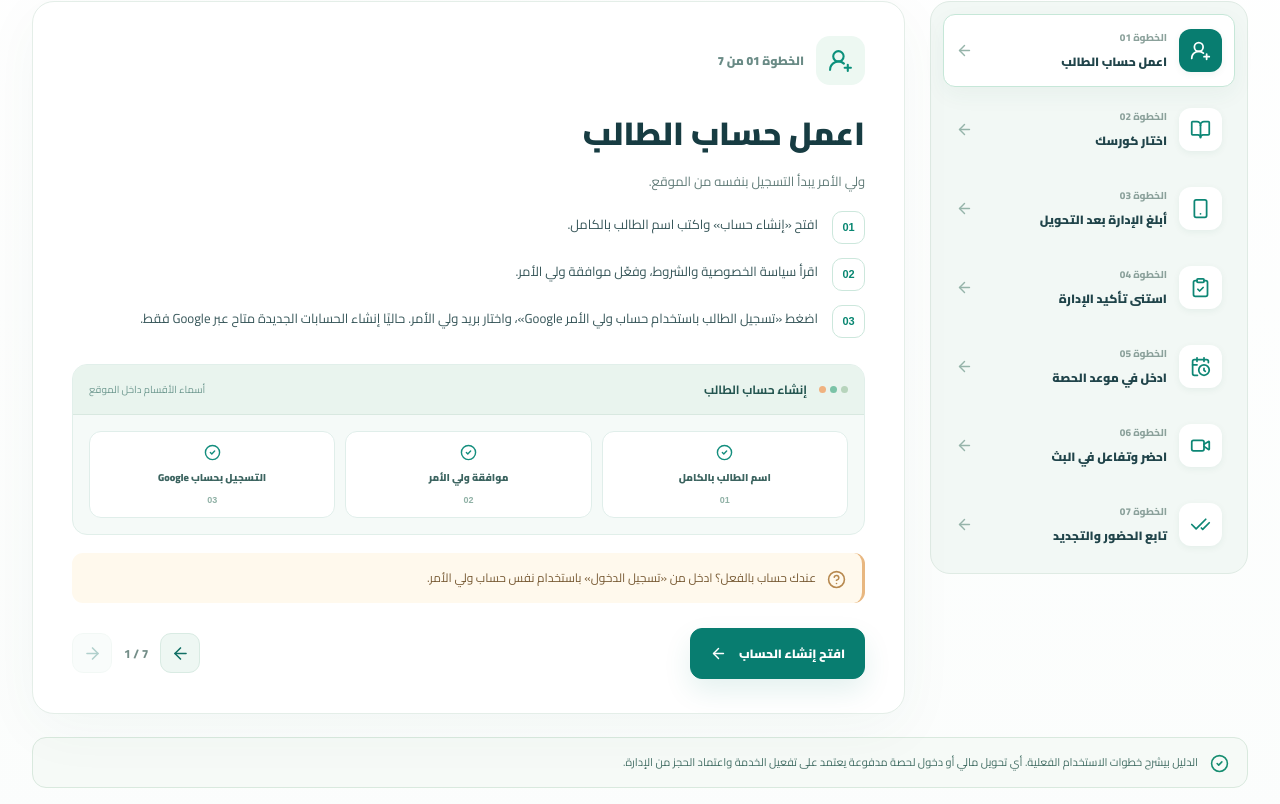
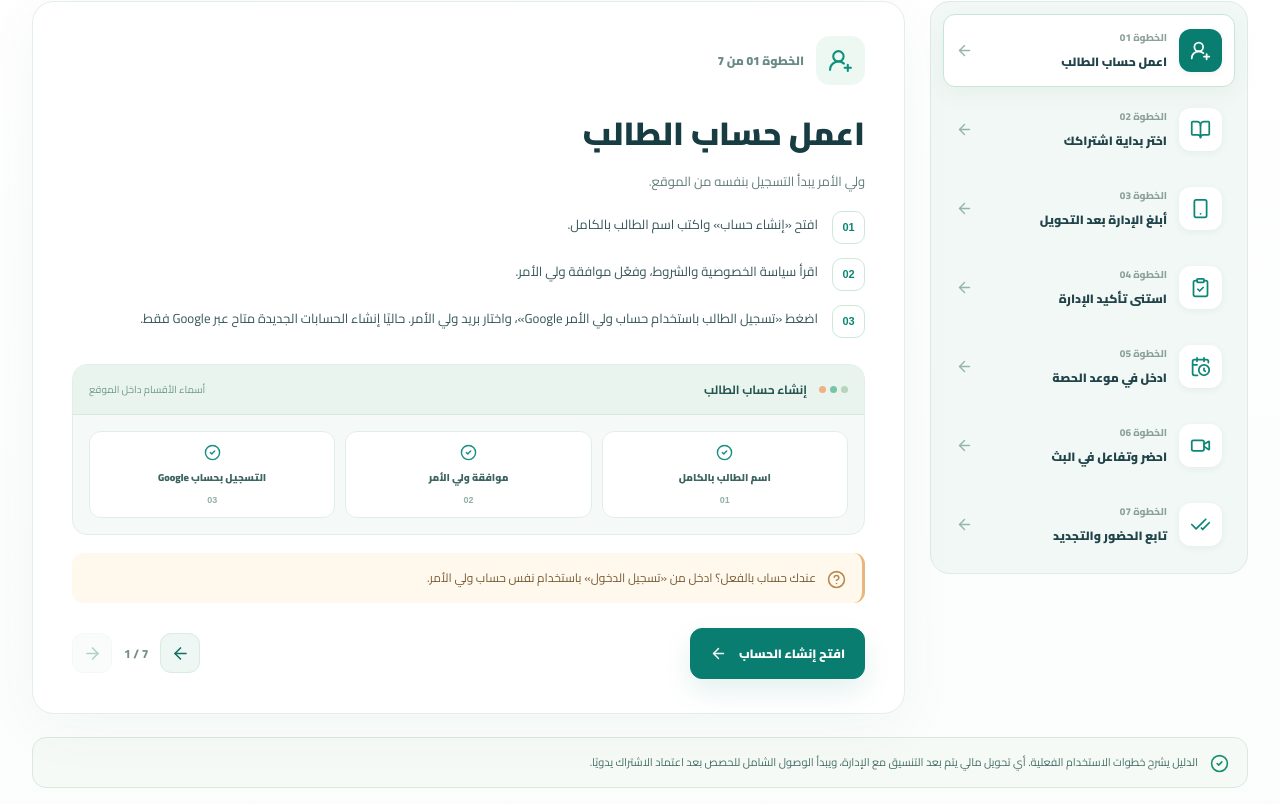
Before and after one commit to sandmand097-coder/mssofia, a React (Vite) app: page /guide in a window 1280 px wide. Shown: the part 916-1720 px from the top of the page. Built offline with nearby package versions, Linux system fonts and the light colour scheme; no server answers.

Commit message:
docs(guide): align onboarding with all-access subscription flow

```diff
--- a/src/pages/GettingStartedGuide.jsx
+++ b/src/pages/GettingStartedGuide.jsx
@@ -21,23 +21,23 @@ const STEPS=[
   to:'/register',action:'افتح إنشاء الحساب'
  },
  {
-  icon:BookOpen,title:'اختار كورسك',short:'الكورسات وتفاصيل الحصص',
-  subtitle:'تعرّف على الدورة قبل إرسال طلب الالتحاق.',
+  icon:BookOpen,title:'اختر بداية اشتراكك',short:'الكورسات وتفاصيل الحصص',
+  subtitle:'تعرّف على الكورسات واختر الدورة التي ستبدأ منها طلب الاشتراك.',
   points:[
-   'افتح «الكورسات» واختار الدورة المناسبة للمرحلة الدراسية.',
+   'افتح «الكورسات» واختر أي دورة مناسبة لبدء طلب الاشتراك.',
    'راجع وصف الدورة والسعر ومدة الحصة، والجدول إذا كانت الإدارة نشرته.',
-   'من تفاصيل الدورة، وأنت مسجل الدخول كطالب، اضغط «طلب الحجز». لو المواعيد لم تُنشر بعد، استفسر عنها قبل الدفع.'
+   'من تفاصيل الدورة، وأنت مسجل الدخول كطالب، اضغط «طلب الحجز». بعد اعتماد أول دفعة مدفوعة يصبح الاشتراك شاملًا لكل الكورسات المنشورة لمدة 30 يومًا.'
   ],
   preview:'تفاصيل الدورة',previewItems:['اسم الدورة والمرحلة','السعر ومدة الحصة','طلب الحجز'],
-  tip:'الحجز في هذه المرحلة طلب قيد مراجعة الإدارة، وليس اشتراكًا مفعلًا.',
+  tip:'الحجز في هذه المرحلة طلب قيد مراجعة الإدارة. التفعيل الشامل يبدأ فقط بعد اعتماد الإدارة للتحويل.',
   to:'/courses',action:'استكشف الكورسات'
  },
  {
   icon:Smartphone,title:'أبلغ الإدارة بعد التحويل',short:'رسالة أو رقم للتواصل',
-  subtitle:'لا يوجد دفع إلكتروني داخل الموقع؛ التنسيق والتحقق مع الإدارة مباشرة.',
+  subtitle:'لا يوجد خصم إلكتروني تلقائي داخل الموقع؛ التنسيق والتحقق مع الإدارة مباشرة.',
   points:[
    'بعد إرسال الحجز، افتح «لوحة الطالب»، ثم قسم «إبلاغ الإدارة».',
-   'نسّق مع الإدارة بشأن المبلغ ووسيلة التحويل الرسمية قبل إرسال أي أموال خارج الموقع.',
+   'نسّق مع الإدارة بشأن وسيلة التحويل الرسمية قبل إرسال أي مبلغ خارج الموقع.',
    'ارجع للوحة الطالب ← «إبلاغ الإدارة»، واترك رقم التواصل بعد التحويل. أو أرسل رسالة على واتساب الرسمي. لا يلزم رفع صورة إيصال.'
   ],
   preview:'إبلاغ الإدارة — لوحة الطالب',previewItems:['رقم الهاتف للتواصل','إرسال البلاغ للمراجعة','القرار عند المديرة فقط'],
@@ -49,18 +49,18 @@ const STEPS=[
   subtitle:'البلاغ أو الرسالة لا يثبتان دفع المبلغ ولا يفعّلان الحصة.',
   points:[
    'من لوحة الطالب افتح «طلباتي» لمتابعة حالة طلب الحجز.',
-   'الإدارة تتأكد بنفسها من وصول المبلغ الصحيح إلى المحفظة، وبعدها تقبل الطلب.',
+   'الإدارة تتأكد بنفسها من وصول التحويل، وبعدها تقبل الطلب وتفعّل الوصول الشامل.',
    'لو ظهر «قيد المراجعة»، لا تكرر التحويل أو البلاغ. لو ظهر «مرفوض»، تواصل مع الإدارة أولًا.'
   ],
   preview:'طلباتي',previewItems:['قيد المراجعة','مراجعة تحويل الإدارة','مقبول بعد التأكيد'],
-  tip:'تفعيل الاشتراك المدفوع لمدة 30 يومًا يبدأ بعد اعتماد الإدارة لعملية الدفع.',
+  tip:'بعد اعتماد أول دفعة، يحصل الطالب على اشتراك شامل لمدة 30 يومًا في كل الكورسات المنشورة.',
   to:'/student',action:'تابع حالة طلبك'
  },
  {
   icon:CalendarClock,title:'ادخل في موعد الحصة',short:'جدول الحصص وقاعة الانتظار',
   subtitle:'مش محتاج رابط Zoom أو Google Meet منفصل.',
   points:[
-   'بعد اعتماد الحجز، افتح «جدول الحصص» من لوحة الطالب وشوف اليوم والساعة بتوقيت القاهرة.',
+   'بعد اعتماد الاشتراك، افتح «جدول الحصص» من لوحة الطالب لمشاهدة مواعيد كل الكورسات المتاحة لك بتوقيت القاهرة.',
    'اضغط «مشاهدة البث» أمام الحصة المطلوبة. يتاح دخول الطالب قبل الموعد بـ15 دقيقة، أو حين تسمح حالة استوديو المعلمة بالدخول مبكرًا.',
    'لو ظهرت «قاعة انتظار الحصة»، سيب الصفحة مفتوحة؛ الاتصال بالفيديو يبدأ عند بدء بث المعلمة.'
   ],
@@ -82,10 +82,10 @@ const STEPS=[
  },
  {
   icon:CheckCheck,title:'تابع الحضور والتجديد',short:'بعد الحصة ومتابعة التقدم',
-  subtitle:'كل خطوات الدراسة والمتابعة من لوحة واحدة.',
+  subtitle:'كل خطوات الدراسة والاشتراك الشامل من لوحة واحدة.',
   points:[
    'بعد الحصة، راجع «الرئيسية» أو «دوراتي» في لوحة الطالب لمتابعة الحصص المسجلة في الحضور.',
-   'لو قرب اشتراكك الشهري يخلص، تواصل مع الإدارة بشأن تجديد الاشتراك خارج الموقع؛ لا يوجد تجديد تلقائي.',
+   'لو قرب اشتراكك الشهري يخلص، تواصل مع الإدارة بشأن التجديد؛ التجديد يمدد الوصول لكل الكورسات المنشورة لمدة 30 يومًا جديدة.',
    'التجديد مش تلقائي. لو في مشكلة أو استفسار، استخدم واتساب الرسمي أسفل الموقع.'
   ],
   preview:'رحلتك التعليمية',previewItems:['دوراتي والحضور','مدة الاشتراك المتبقية','التواصل مع الإدارة'],
@@ -96,7 +96,7 @@ const STEPS=[
 
 const FAQ=[
  ['هل لازم أعمل حساب باسم الطفل؟','اسم الطالب بيتكتب في نموذج التسجيل، لكن الحساب مرتبط ببريد ولي الأمر المؤكد عبر Google وموافقته. استخدم نفس بريد ولي الأمر عند العودة.'],
- ['هل الموقع بياخد فلوس تلقائيًا؟','لا. التحويل، عندما تكون الوسيلة مفعلة، يتم يدويًا خارج الموقع إلى الرقم الرسمي الظاهر داخل لوحة الطالب، والقبول يتم بعد مراجعة الإدارة.'],
+ ['هل الموقع بياخد فلوس تلقائيًا؟','لا. لا يوجد خصم تلقائي. التحويل يتم يدويًا بعد التنسيق مع الإدارة، والتفعيل يتم فقط بعد مراجعة الإدارة للتحويل.'],
  ['إزاي أبلغ الإدارة بعد التحويل؟','من لوحة الطالب اختار «إبلاغ الإدارة» واكتب رقم هاتفك، أو ابعت رسالة على واتساب الرسمي. المديرة هي اللي تؤكد وصول المبلغ فعليًا ثم تقبل أو ترفض.'],
  ['هل لازم أنزّل برنامج عشان الحصة؟','الحصة المباشرة داخل موقع Miss Sofia. استخدم متصفحًا محدثًا وإنترنت مستقرًا؛ وقد يطلب المتصفح إذن تشغيل الصوت أو الميكروفون عندما تسمح المعلمة بالمشاركة.'],
  ['مش سامع الصوت أو الحصة ما فتحتش؟','تأكد من مستوى الصوت، واضغط «اضغط هنا لتشغيل صوت الدرس» إذا ظهر. راجع موعد الحصة وحالة اشتراكك؛ لو المعلمة لم تبدأ بثها بعد ابقَ في قاعة الانتظار.'],
@@ -172,7 +172,7 @@ export default function GettingStartedGuide(){
       </div>
      </div>
     </div>
-    <div className="sofia-guide-preview-note"><CheckCircle2 size={19}/><p>الدليل بيشرح خطوات الاستخدام الفعلية. أي تحويل مالي أو دخول لحصة مدفوعة يعتمد على تفعيل الخدمة واعتماد الحجز من الإدارة.</p></div>
+    <div className="sofia-guide-preview-note"><CheckCircle2 size={19}/><p>الدليل يشرح خطوات الاستخدام الفعلية. أي تحويل مالي يتم بعد التنسيق مع الإدارة، ويبدأ الوصول الشامل للحصص بعد اعتماد الاشتراك يدويًا.</p></div>
    </div>
   </section>
   <LiveLessonWalkthrough/>
```
